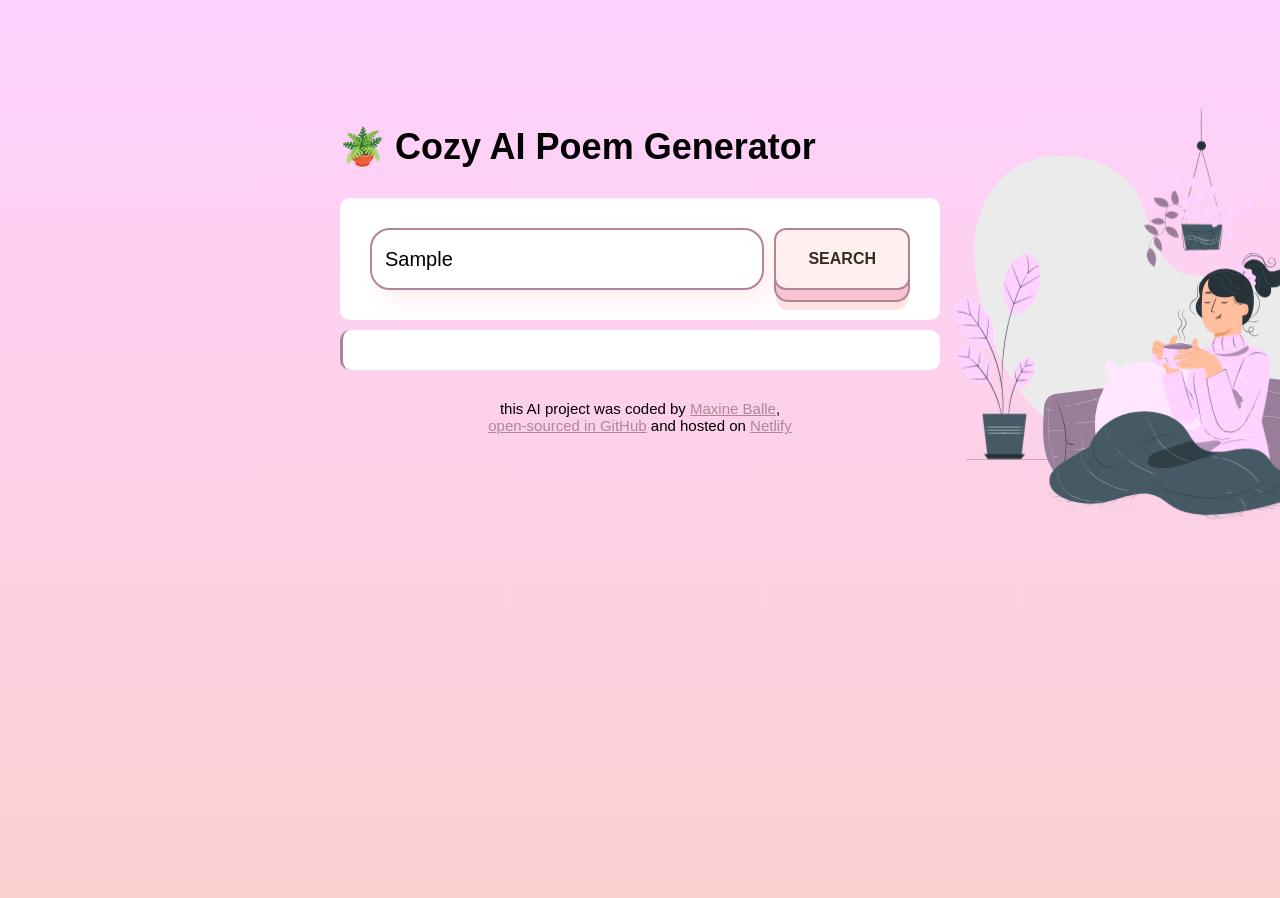
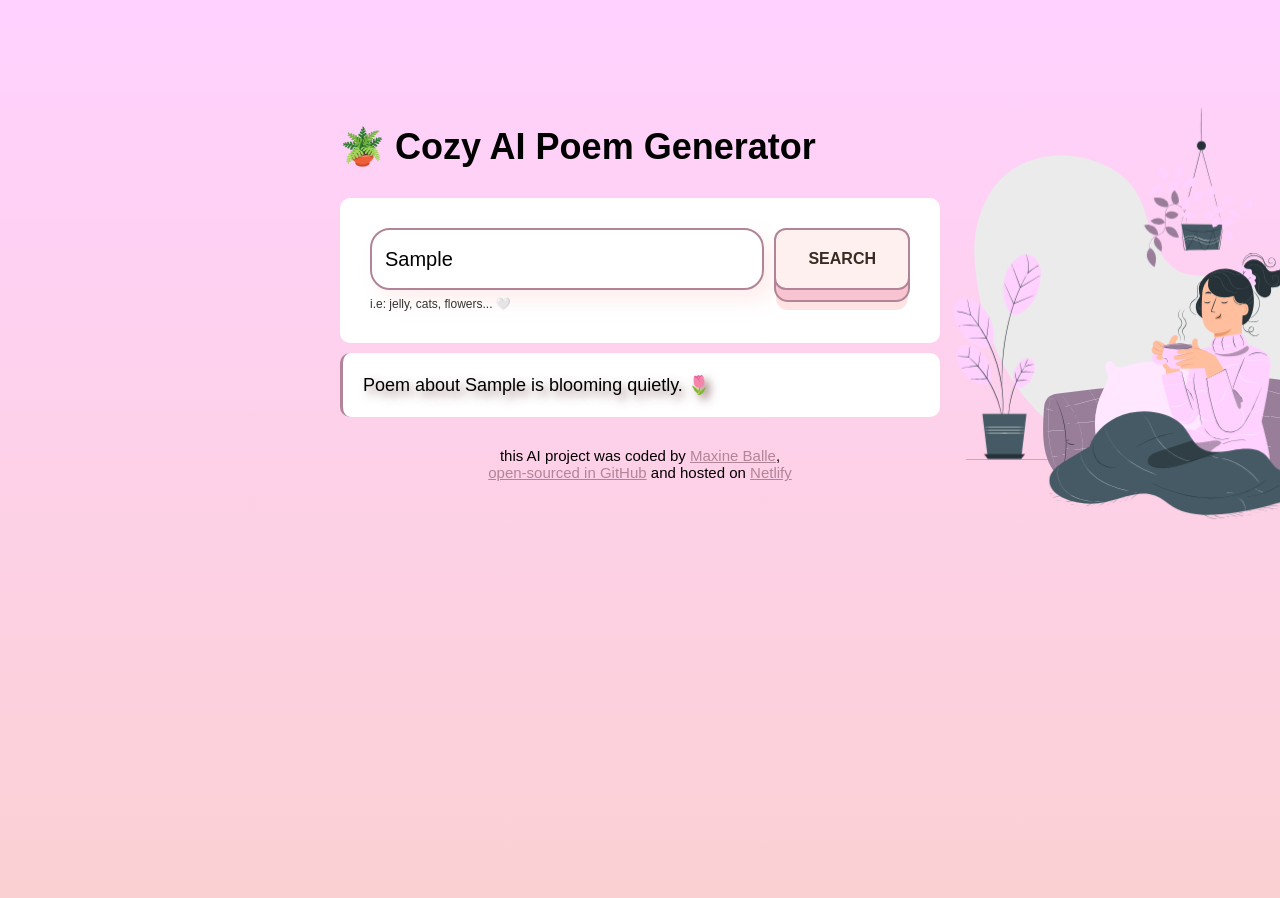
Before and after one commit to MaxineBB/poem-generator, a plain HTML site: page index.html in a window 1280 px wide. Both pictures are taken after typing "Sample" into the empty fields and a click on the button "SEARCH". Shown: the top 898 px of the page. Drawn offline with nearby package versions, Linux system fonts and the light colour scheme; no server answers; a web font is replaced by a local one.

Commit message:
Improved the user experience

```diff
--- a/index.html
+++ b/index.html
@@ -2512,6 +2512,7 @@
         </div>
         <div class="ai-text">
           <main>
+            <div class="form-wrapper">
               <form id="poem-generator-form">
                 <input
                   type="text"
@@ -2525,14 +2526,16 @@
 
                 <button class="button-10">search</button>
               </form>
-            <div id="poem"></div>
+              <div class="hint">i.e: jelly, cats, flowers... 🤍</div>
+            </div>
+            <div id="poem" class="poem hidden"></div>
           </main>
 
           <footer>
             this AI project was coded by
             <a href="https://github.com/MaxineBB" target="_blank"
               >Maxine Balle</a
-            >,<br />
+            >, <br />
             <a
               href="https://github.com/MaxineBB/poem-generator"
               target="_blank"
--- a/srcc/index.js
+++ b/srcc/index.js
@@ -17,8 +17,12 @@ function generatePoem(event) {
     let instructionsInput = document.querySelector("#user-instructions");
     let apiKey = "cae984oa7de9d242032b1t958df34cd2";
     let prompt = `generate cozy themed short poem about ${instructionsInput.value}`;
-    let context = "Provide sweet and short cozy poems. Include a bold title at the top. Make sure to separate the title and each line with a <br />";
+    let context = "Provide sweet and short cozy poems with a bold title at the top. Make sure to separate the title and each line with a <br />";
     let apiUrl = `https://api.shecodes.io/ai/v1/generate?prompt=${prompt}&context=${context}&key=${apiKey}`;
+
+    let poemElement = document.querySelector("#poem");
+    poemElement.classList.remove("hidden");
+    poemElement.innerHTML = `<span class="blink">Poem about ${instructionsInput.value} is blooming quietly. 🌷</span>`;
 
     console.log("generating poem...");
     console.log(`prompt: ${prompt}`);
--- a/srcc/style.css
+++ b/srcc/style.css
@@ -30,14 +30,23 @@ font-size: 36px;
 line-height: 1.5;
 }
 
+.form-wrapper {
+    padding: 30px;
+    background-color: white;
+    border-radius: 10px;
+
+}
 
 form {
-    padding: 30px;
-    background-color: white;
     display: flex;
-    border-radius: 10px;
 }
 
+.hint {
+    line-height: 1.5;
+    font-size: 12px;
+    margin-top: 5px;
+    opacity: 0.8;
+}
 .instructions {
     margin-right: 10px;
     padding: 13px;
@@ -70,6 +79,10 @@ form {
     border-left: 3px solid #b18597;
     text-shadow: 5px 5px 10px rgba(141, 104, 102, 0.8);
     border-radius: 10px;
+}
+
+.hidden {
+    display: none;
 }
 
 footer {
@@ -140,3 +153,19 @@ button.button-10:active::before {
     box-shadow: 0 0 0 2px #b18597, 0 0 #ffe3e2;
     transform: translate3d(0, 0, -1em);
 }
+
+.blink {
+    animation: blink-animation 1s steps(5s, start) infinite;
+}
+
+@keyframes blink-animation {
+    to {
+        visibility: hidden;
+    }
+}
+
+@-webkit-keyframes blink-animation {
+    to {
+            visibility: hidden;
+        }
+}
```
Lines whose indentation alone changed are shown as unchanged.
